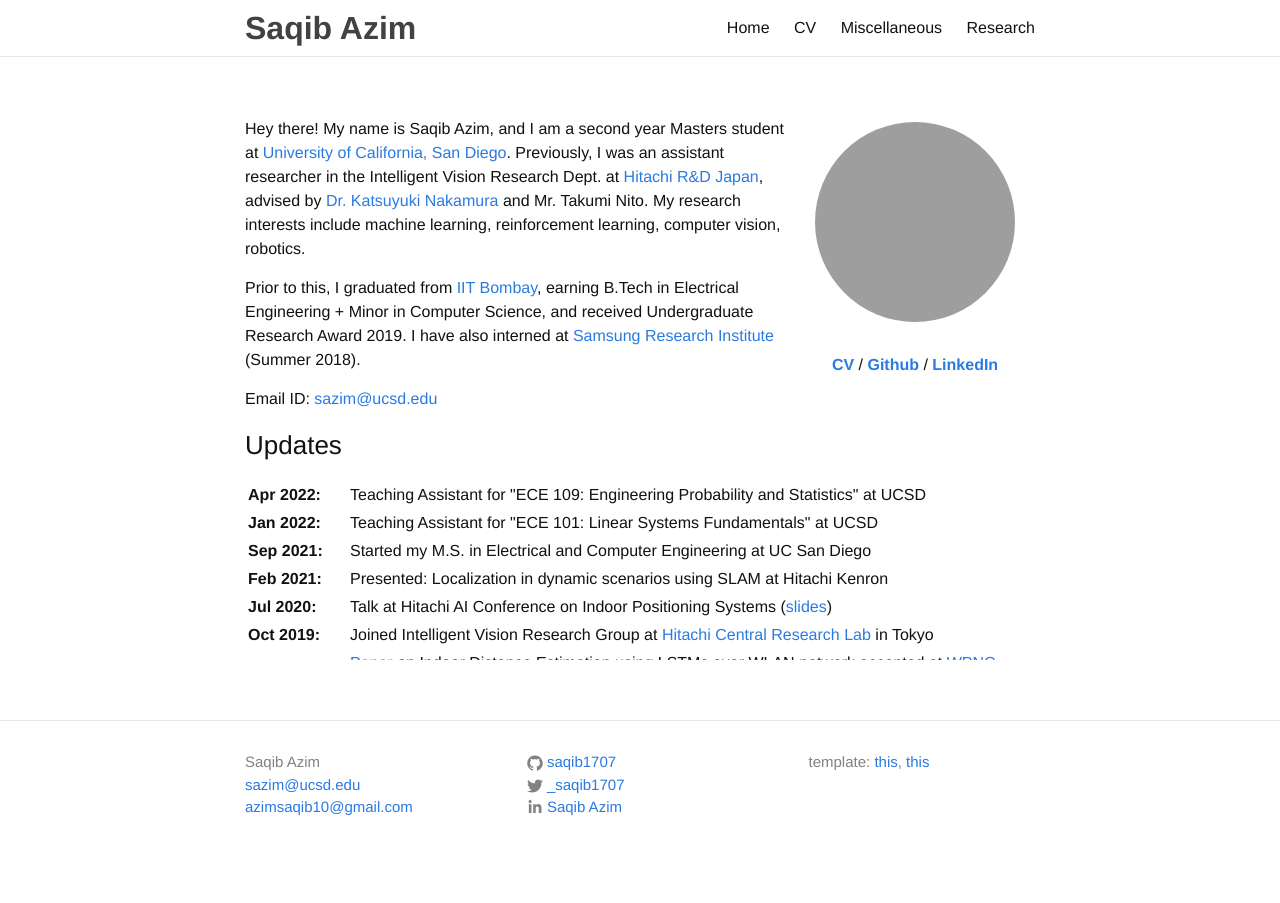
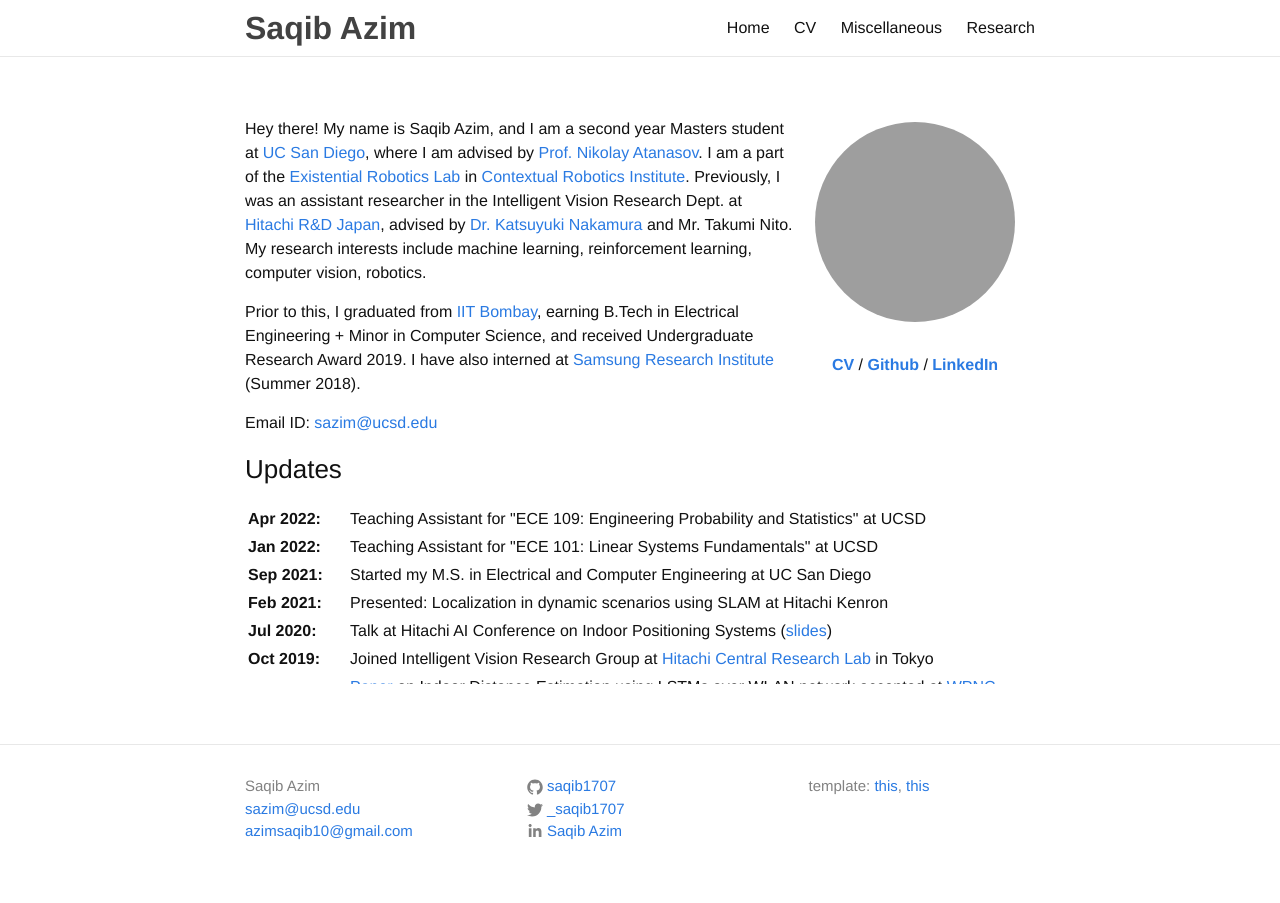
Before and after one commit to saqib1707/saqib1707.github.io, a Jekyll site: the page built from index.md, in a window 1280 px wide. Built offline with Jekyll 4.4.1, drawn with Linux system fonts in a browser that asks for light colours; comment, search, counter and statistics services are not loaded; grey boxes are pictures that could not be loaded.

Commit message:
updating intro

```diff
--- a/index.md
+++ b/index.md
@@ -11,7 +11,7 @@ layout: page
 	</div>
 </div>
 
-Hey there! My name is Saqib Azim, and I am a second year Masters student at [University of California, San Diego](https://jacobsschool.ucsd.edu/). Previously, I was an assistant researcher in the Intelligent Vision Research Dept. at [Hitachi R&D Japan](https://www.hitachi.com/rd/index.html), advised by [Dr. Katsuyuki Nakamura](https://jp.linkedin.com/in/katsuyuki-nakamura-19b9bb88) and Mr. Takumi Nito. My research interests include machine learning, reinforcement learning, computer vision, robotics.
+Hey there! My name is Saqib Azim, and I am a second year Masters student at [UC San Diego](https://jacobsschool.ucsd.edu/), where I am advised by [Prof. Nikolay Atanasov](https://natanaso.github.io/). I am a part of the [Existential Robotics Lab](http://erl.ucsd.edu/) in [Contextual Robotics Institute](https://contextualrobotics.ucsd.edu/). Previously, I was an assistant researcher in the Intelligent Vision Research Dept. at [Hitachi R&D Japan](https://www.hitachi.com/rd/index.html), advised by [Dr. Katsuyuki Nakamura](https://jp.linkedin.com/in/katsuyuki-nakamura-19b9bb88) and Mr. Takumi Nito. My research interests include machine learning, reinforcement learning, computer vision, robotics.
 
 Prior to this, I graduated from [IIT Bombay](https://www.iitb.ac.in/), earning B.Tech in Electrical Engineering + Minor in Computer Science, and received Undergraduate Research Award 2019. I have also interned at [Samsung Research Institute](https://research.samsung.com/sri-b) (Summer 2018).
 
```
